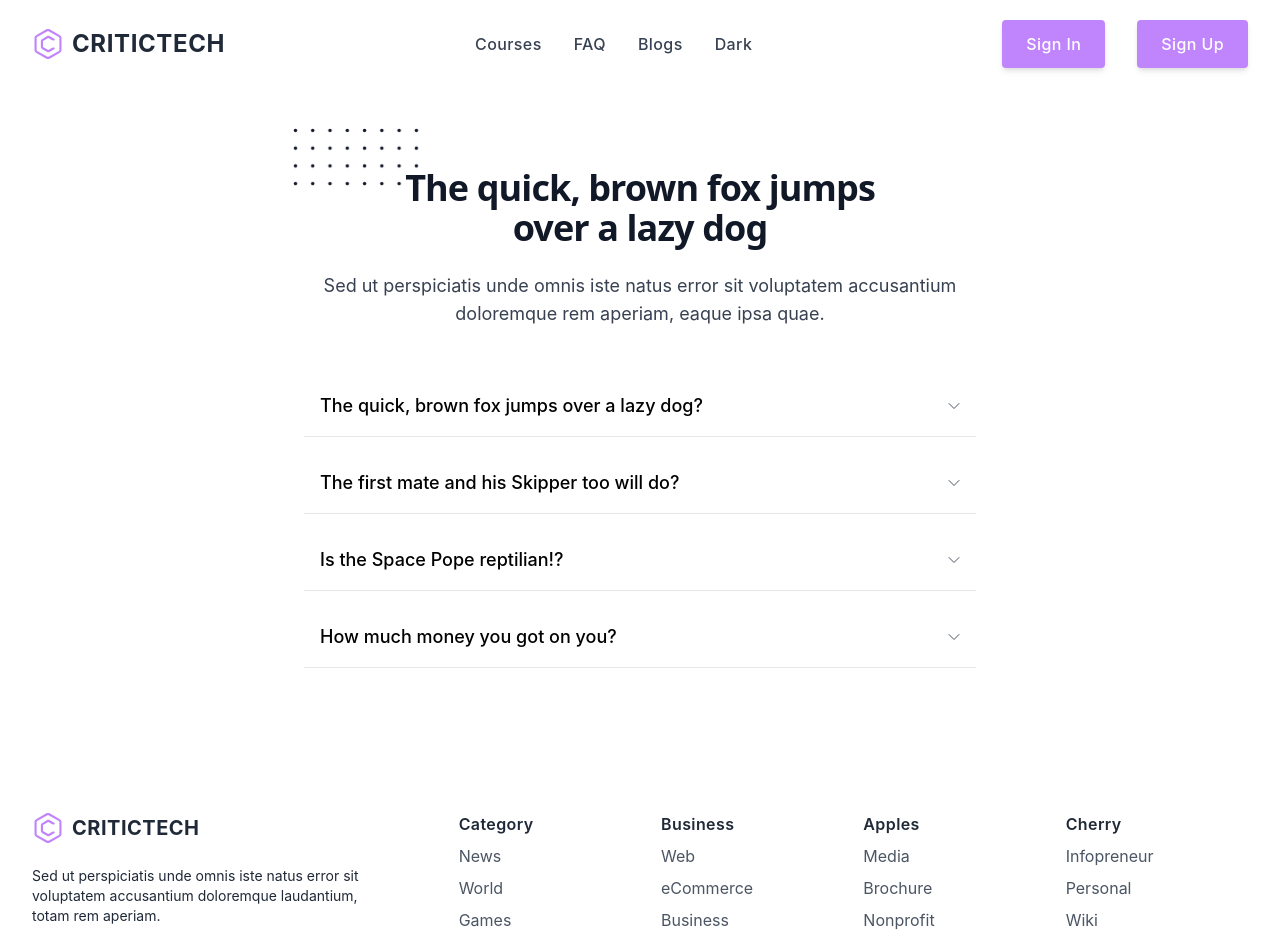
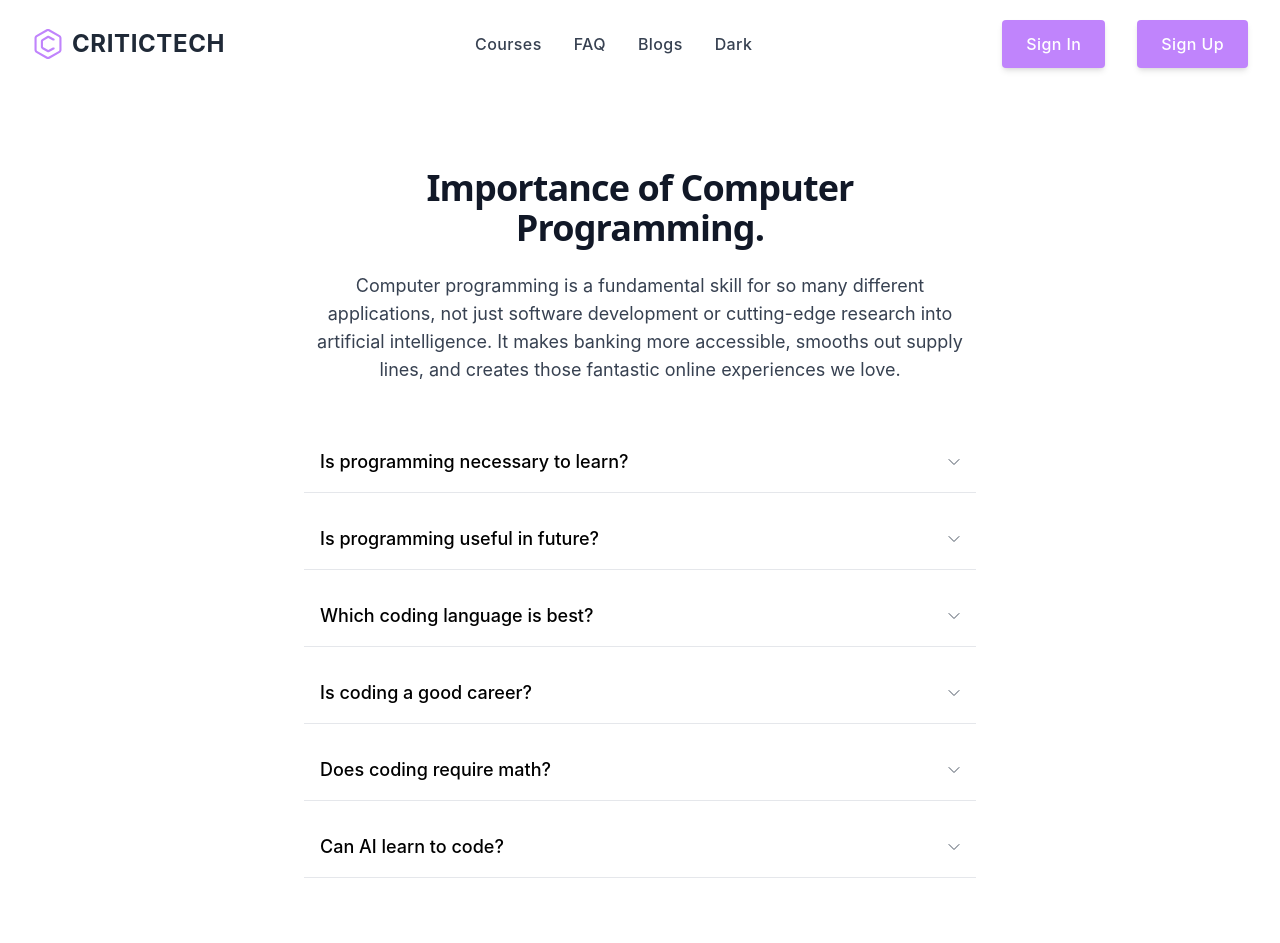
Before and after one commit to chanchal26/CriticTech-Client, a React (Create React App) app: page /faq in a window 1280 px wide. Shown: the top 943 px of the page. Built offline with nearby package versions, Linux system fonts and the light colour scheme; no server answers.

Commit message:
set sweet alert

```diff
--- a/package.json
+++ b/package.json
@@ -14,6 +14,7 @@
     "react-router-dom": "^6.4.2",
     "react-scripts": "5.0.1",
     "react-toastify": "^9.0.8",
+    "sweetalert2": "^11.6.2",
     "web-vitals": "^2.1.4"
   },
   "scripts": {
--- a/public/index.html
+++ b/public/index.html
@@ -1,14 +1,12 @@
 <!DOCTYPE html>
 <html lang="en">
+
 <head>
   <meta charset="utf-8" />
   <link rel="icon" href="%PUBLIC_URL%/favicon.ico" />
   <meta name="viewport" content="width=device-width, initial-scale=1" />
   <meta name="theme-color" content="#000000" />
-    <meta
-      name="description"
-      content="Web site created using create-react-app"
-    />
+  <meta name="description" content="Web site created using create-react-app" />
   <link rel="apple-touch-icon" href="%PUBLIC_URL%/logo192.png" />
   <!--
       manifest.json provides metadata used when your web app is installed on a
@@ -24,8 +22,9 @@
       work correctly both with client-side routing and a non-root public URL.
       Learn how to configure a non-root public URL by running `npm run build`.
     -->
-    <title>React App</title>
+  <title>CriticTech</title>
 </head>
+
 <body>
   <noscript>You need to enable JavaScript to run this app.</noscript>
   <div id="root"></div>
@@ -40,4 +39,5 @@
       To create a production bundle, use `npm run build` or `yarn build`.
     -->
 </body>
+
 </html>
--- a/src/Components/FAQ.jsx
+++ b/src/Components/FAQ.jsx
@@ -44,54 +44,31 @@ const FAQ = () => {
             <div className="max-w-xl sm:mx-auto lg:max-w-2xl">
                 <div className="max-w-xl mb-10 md:mx-auto sm:text-center lg:max-w-2xl md:mb-12">
                     <h2 className="max-w-lg mb-6 font-sans text-3xl font-bold leading-none tracking-tight text-gray-900 sm:text-4xl md:mx-auto">
-                        <span className="relative inline-block">
-                            <svg
-                                viewBox="0 0 52 24"
-                                fill="currentColor"
-                                className="absolute top-0 left-0 z-0 hidden w-32 -mt-8 -ml-20 text-blue-gray-100 lg:w-32 lg:-ml-28 lg:-mt-10 sm:block"
-                            >
-                                <defs>
-                                    <pattern
-                                        id="232db96b-4aa2-422f-9086-5a77996d1df1"
-                                        x="0"
-                                        y="0"
-                                        width=".135"
-                                        height=".30"
-                                    >
-                                        <circle cx="1" cy="1" r=".7" />
-                                    </pattern>
-                                </defs>
-                                <rect
-                                    fill="url(#232db96b-4aa2-422f-9086-5a77996d1df1)"
-                                    width="52"
-                                    height="24"
-                                />
-                            </svg>
-                            <span className="relative">The</span>
-                        </span>{' '}
-                        quick, brown fox jumps over a lazy dog
+
+                        Importance of Computer Programming.
                     </h2>
                     <p className="text-base text-gray-700 md:text-lg ">
-                        Sed ut perspiciatis unde omnis iste natus error sit voluptatem
-                        accusantium doloremque rem aperiam, eaque ipsa quae.
+                        Computer programming is a fundamental skill for so many different applications, not just software development or cutting-edge research into artificial intelligence. It makes banking more accessible, smooths out supply lines, and creates those fantastic online experiences we love.
                     </p>
                 </div>
                 <div className="space-y-4">
-                    <Item title="The quick, brown fox jumps over a lazy dog?">
-                        Sed ut perspiciatis unde omnis iste natus error sit voluptatem
-                        accusantium doloremque rem aperiam, eaque ipsa quae.
+                    <Item title="Is programming necessary to learn?">
+                        Computer programming is a desirable skill because so much of our world is automated online. As a computer programmer, you will write and test code to create websites and software programs or to keep programs running and functioning well.
                     </Item>
-                    <Item title="The first mate and his Skipper too will do?">
-                        Sed ut perspiciatis unde omnis iste natus error sit voluptatem
-                        accusantium doloremque rem aperiam, eaque ipsa quae.
+                    <Item title="Is programming useful in future?">
+                        Coding Skills Will Be Essential in Many Career Paths in The Near Future. Coding skills are a must-have in the new digital economy. People who want to become successful in the future, will have to learn how to code. Programmers are currently in high demand and will be even more so in the near future.
                     </Item>
-                    <Item title="Is the Space Pope reptilian!?">
-                        Sed ut perspiciatis unde omnis iste natus error sit voluptatem
-                        accusantium doloremque rem aperiam, eaque ipsa quae.
+                    <Item title="Which coding language is best?">
+                        What coding and programming language should i learn? JavaScript and Python, two of the most popular languages in the startup industry, are in high demand. Most startups use Python-based backend frameworks such as Django (Python), Flask (Python), and NodeJS (JavaScript).
                     </Item>
-                    <Item title="How much money you got on you?">
-                        Sed ut perspiciatis unde omnis iste natus error sit voluptatem
-                        accusantium doloremque rem aperiam, eaque ipsa quae.
+                    <Item title="Is coding a good career?">
+                        Yes! Coding can be a good career for many professionals. Those with coding jobs often enjoy a high salary, work flexibility (such as the ability to find a remote coding job), and plentiful job opportunities.
+                    </Item>
+                    <Item title="Does coding require math?">
+                        While some fields of programming require you to have extensive knowledge of mathematics (such as game development and machine learning), you don't need advanced math skills for most coding jobs.
+                    </Item>
+                    <Item title="Can AI learn to code?">
+                        Microsoft and Cambridge University researchers have developed artificial intelligence that can write code and called it DeepCoder. The tool can write working code after searching through a huge code database.
                     </Item>
                 </div>
             </div>
--- a/src/Components/Footer.jsx
+++ b/src/Components/Footer.jsx
@@ -22,8 +22,7 @@ const Footer = () => {
                     </Link>
                     <div className="mt-4 lg:max-w-sm">
                         <p className="text-sm text-gray-800">
-                            Sed ut perspiciatis unde omnis iste natus error sit voluptatem
-                            accusantium doloremque laudantium, totam rem aperiam.
+                            Computer programming is a fundamental skill for so many different applications, not just software development or cutting-edge research into artificial intelligence. It makes banking more accessible, smooths out supply lines, and creates those fantastic online experiences we love.
                         </p>
                     </div>
                 </div>
@@ -85,14 +84,6 @@ const Footer = () => {
                                     href="/"
                                     className="text-gray-600 transition-colors duration-300 hover:text-deep-purple-accent-400"
                                 >
-                                    eCommerce
-                                </Link>
-                            </li>
-                            <li>
-                                <Link
-                                    href="/"
-                                    className="text-gray-600 transition-colors duration-300 hover:text-deep-purple-accent-400"
-                                >
                                     Business
                                 </Link>
                             </li>
@@ -123,14 +114,6 @@ const Footer = () => {
                                     className="text-gray-600 transition-colors duration-300 hover:text-deep-purple-accent-400"
                                 >
                                     Media
-                                </Link>
-                            </li>
-                            <li>
-                                <Link
-                                    href="/"
-                                    className="text-gray-600 transition-colors duration-300 hover:text-deep-purple-accent-400"
-                                >
-                                    Brochure
                                 </Link>
                             </li>
                             <li>
--- a/src/Components/Header.jsx
+++ b/src/Components/Header.jsx
@@ -177,16 +177,13 @@ const Header = () => {
                                         </li>
                                         <li>
                                             <Link
-                                                to="/blog"
+                                                to="/blogs"
                                                 aria-label="Blog"
                                                 title="Blog"
                                                 className="font-medium tracking-wide text-gray-700 transition-colors duration-200 hover:text-purple-400"
                                             >
                                                 Blog
                                             </Link>
-                                        </li>
-                                        <li>
-                                            <button className="btn btn-outline font-medium tracking-wide text-gray-700 transition-colors duration-200 hover:text-purple-400">Button</button>
                                         </li>
                                         <li>
                                             <Link
--- a/src/Contexts/UserContext.jsx
+++ b/src/Contexts/UserContext.jsx
@@ -13,6 +13,7 @@ import {
 } from 'firebase/auth'
 import React, { createContext, useEffect, useState } from 'react'
 import app from '../Configs/Firebase.config'
+import Swal from 'sweetalert2';
 
 const auth = getAuth(app)
 export const AuthContext = createContext()
@@ -57,6 +58,11 @@ const UserContext = ({ children }) => {
 
 
     const logout = () => {
+        Swal.fire(
+            'Good job!',
+            'You have successfully signed Out!',
+            'success'
+        )
         setLoading(true)
         return signOut(auth)
     }
```
Also changed, not shown: src/Components/SignIn.jsx (+25 -8 lines), src/Components/SignUp.jsx (+26 -7 lines), 2 other files (tests, documents, lock files or other folders). Lines whose indentation alone changed are shown as unchanged.
